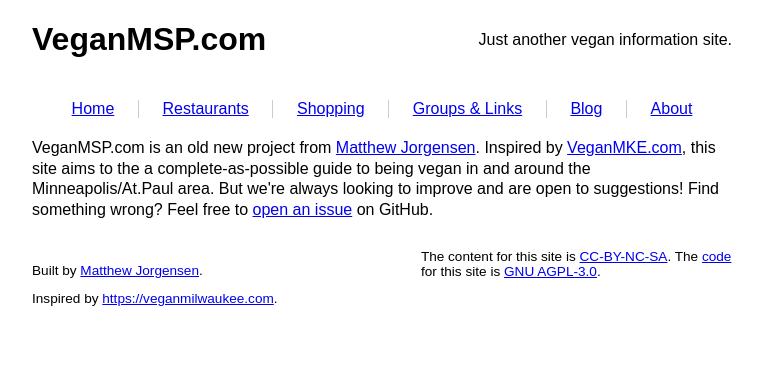
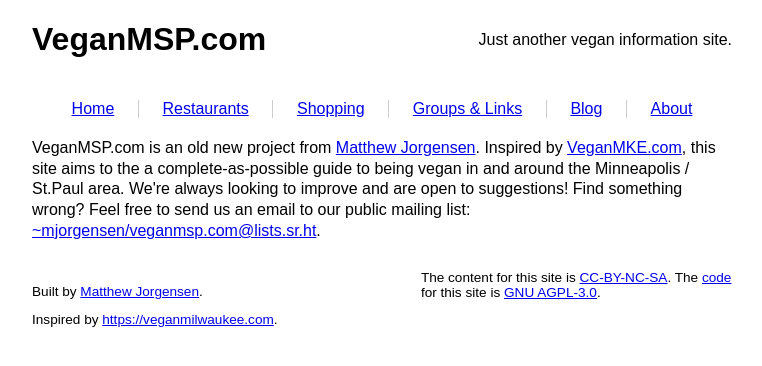
Before and after one commit to VeganMSP/veganmsp.com, a Django app: page /about/ in a window 1280 px wide. Shown: the top 366 px of the page, without its empty margins (258-1020 px from the left). Run offline with Django 3.2, Linux system fonts and the light colour scheme; parts of the project's set-up code (start-up, migrations or seed data) failed here and were passed over.

Commit message:
Update about page
- Remove link to github issues
- Add link to mailing list
- Minor formatting improvements

```diff
--- a/info/templates/info/about.html
+++ b/info/templates/info/about.html
@@ -7,9 +7,10 @@
 		rel="noopener" target="_blank">Matthew Jorgensen</a>. Inspired by
 		<a href="https://veganmilwaukee.com" target="_blank" rel="noopener">
 		VeganMKE.com</a>, this site aims to the a complete-as-possible guide
-		to being vegan in and around the Minneapolis/At.Paul area. But we're
-		always looking to improve and are open to suggestions! Find something wrong? Feel free to <a href="https://github.com/VeganMSP/veganmsp.com/issues/new/choose" target="_blank" rel="noopener">open an issue</a>
-		on GitHub.
+		to being vegan in and around the Minneapolis / St.Paul area. We're
+		always looking to improve and are open to suggestions! Find
+		something wrong? Feel free to send us an email to our public mailing
+		list: <a href="mailto:~mjorgensen/veganmsp.com@lists.sr.ht">~mjorgensen/veganmsp.com@lists.sr.ht</a>.
 	</p>
 </div>
 {% endblock %}
```
